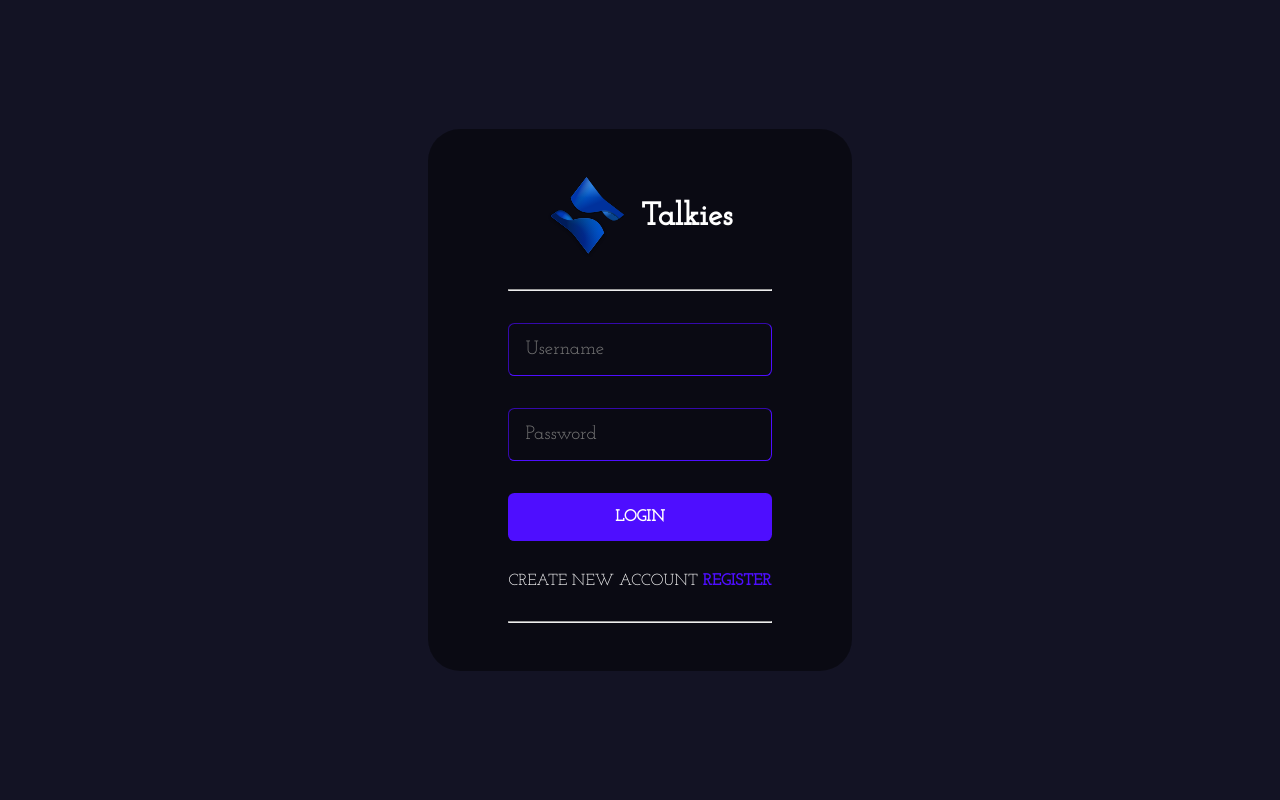
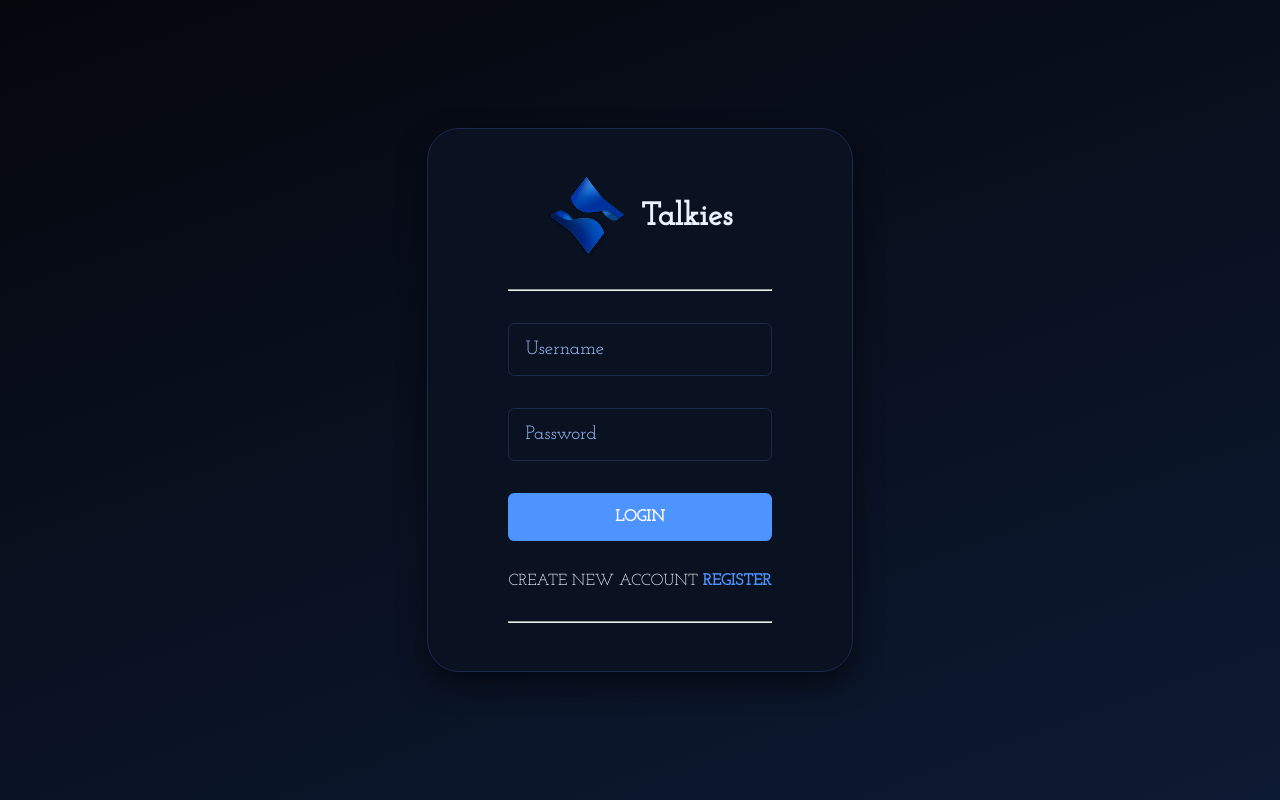
Before and after one commit to Shubhithebeast/Talkies, a React (Create React App) app in the folder client/: page /login in a window 1280 px wide. Built offline with nearby package versions, Linux system fonts and the light colour scheme.

Commit message:
fix: update theme handling and improve UI components across the application

```diff
--- a/client/src/components/ChatInput.jsx
+++ b/client/src/components/ChatInput.jsx
@@ -3,8 +3,10 @@
 import { IoMdSend} from "react-icons/io";
 import { BsEmojiSmileFill} from "react-icons/bs";
 import Picker from "emoji-picker-react";
+import { useTheme } from '../context/ThemeContext';
 
 const ChatInput = ({handleSendMsg}) => {
+    const { theme } = useTheme();
     const [showEmojiPicker,setShowEmojiPicker] = useState(false);
     const [msg,setMsg] = useState("");
     const emojiPickerRef = useRef(null);
@@ -46,7 +48,7 @@
     }, []);
 
   return (
-    <Container>
+    <Container theme={theme}>
         <div className='button-container'>
             <div className='emoji' ref={emojiPickerRef}>
                 <BsEmojiSmileFill  onClick={handleEmojiPickerToggle} />
@@ -67,39 +69,43 @@
 }
 
 const Container =styled.div`
-    display:grid;
-    grid-template-columns: 5% 95%;
+    display:flex;
     align-items: center;
-    background-color:#080420;
-    padding:0 2rem;
-    padding-bottom:0.3rem;
+    gap: 0.8rem;
+    background-color:${props => props.theme.inputBarBg};
+    padding:0.7rem 1rem;
+    border-top: 1px solid ${props => props.theme.border};
 
     @media screen and (min-width: 720px) and (max-width:1080px){
-            padding:0rem 1rem;
-            gap:1rem;
-        }
+        padding:0.6rem 0.8rem;
+        gap:0.6rem;
+    }
 
     .button-container{
         display:flex;
         align-items:center;
-        color:white;
-        gap:1rem;
+        justify-content: center;
+        width: 2.5rem;
+        flex-shrink: 0;
+
         .emoji{
             position:relative;
             transition:0.5s transform ease;
+
             svg{
                 font-size:1.5rem;
-                color:yellow;
+                color:#facc15;
                 cursor:pointer;
             }
+
             &:hover{
-                transform: scale(1.2);
+                transform: scale(1.08);
             }
 
             .EmojiPickerReact{
                 position:absolute;
                 bottom: 3rem;
-                box-shadow: 0 5px 10px #9a86f3;
+                box-shadow: 0 8px 18px ${props => props.theme.shadow};
 
                 .epr-emoji-category-label {
                     font-size: 0.85rem;
@@ -122,55 +128,69 @@
     }
     .input-container{
         width:100%;
+        min-width: 0;
         border-radius:2rem;
         display:flex;
         align-items:center;
-        gap:2rem;
-        background-color:#ffffff34;
+        gap:0.5rem;
+        padding: 0.3rem 0.35rem 0.3rem 0.9rem;
+        background-color:${props => props.theme.inputInnerBg};
+        border: 1px solid ${props => props.theme.border};
+
         input{
-            width:90%;
-            ${'' /* height:60%; */}
+            width:100%;
+            min-width: 0;
             background-color:transparent;
-            color:white;
+            color:${props => props.theme.inputText};
             border:none;
-            padding:0.8rem 1rem;
-            font-size:1.3rem;
+            padding:0.5rem 0.2rem;
+            font-size:1.1rem;
+
+            &::placeholder{
+                color: ${props => props.theme.textSecondary};
+                opacity: 0.9;
+            }
+
             &::selection{
-                background-color:#9a86f3;
+                background-color:${props => props.theme.primaryLight};
+                color: #fff;
             }
+
             &:focus{
                 outline:none;
             }
         }
+
         button{
-            padding:0.3rem 1.7rem;
-            border-radius:2rem;
+            width: 2.6rem;
+            height: 2.6rem;
+            flex-shrink: 0;
+            border-radius:50%;
             display:flex;
             justify-content:center;
             align-items:center;
-            background-color:#9a86f3;
+            background-color:${props => props.theme.sendBtnBg};
+            box-shadow: 0 4px 10px ${props => props.theme.shadow};
             border:none;
             cursor:pointer;
+            transition: transform 0.2s ease, background-color 0.2s ease;
 
             @media screen and (min-width: 720px) and (max-width:1080px){
-                padding:0.3rem 1rem;
-                svg{
-                    font-size:1rem;
-                 }
+                width: 2.35rem;
+                height: 2.35rem;
             }
 
             svg{
-                font-size:1rem;
+                font-size:1.1rem;
                 color:white;
-                 transition:transform 0.5s ease;
+                margin-left: 0.1rem;
+            }
             &:hover{
-                transform: scale(0.3);
+                background-color: ${props => props.theme.sendBtnHover};
+                transform: translateY(-1px);
             }
-            }
-
         }
     }
-
 `
 
 export default ChatInput
--- a/client/src/components/ThemeToggle.jsx
+++ b/client/src/components/ThemeToggle.jsx
@@ -39,7 +39,7 @@
   justify-content: center;
   cursor: pointer;
   transition: all 0.3s ease;
-  color: white;
+  color: ${props => props.theme.messageSentText};
   box-shadow: 0 2px 8px ${props => props.theme.shadow};
 
   &:hover {
--- a/client/src/components/Welcome.jsx
+++ b/client/src/components/Welcome.jsx
@@ -27,7 +27,7 @@
     justify-content:center;
     align-items:center;
     flex-direction:column;
-    background-color: ${props => props.theme.chatBg};
+    background: linear-gradient(160deg, ${props => props.theme.chatBg}, ${props => props.theme.containerBg});
     color: ${props => props.theme.text};
 
     img{
@@ -44,6 +44,7 @@
     h3{
         line-height:2rem;
         color: ${props => props.theme.textSecondary};
+        font-weight: 500;
     }
 `
 
--- a/client/src/context/ThemeContext.jsx
+++ b/client/src/context/ThemeContext.jsx
@@ -4,40 +4,52 @@
 
 export const lightTheme = {
   name: 'light',
-  background: '#e8eaed',
-  containerBg: '#f0f2f5',
-  text: '#111827',
-  textSecondary: '#6b7280',
-  primary: '#7c3aed',
-  primaryLight: '#a78bfa',
-  secondary: '#10b981',
-  chatBg: '#ebedef',
-  messageSent: '#7c3aed',
-  messageReceived: '#dfe1e5',
+  background: '#b3d1ff',
+  containerBg: '#99c2ff',
+  text: '#003380',
+  textSecondary: '#0047b3',
+  primary: '#005ce6',
+  primaryLight: '#1a75ff',
+  secondary: '#3385ff',
+  chatBg: '#80b3ff',
+  messageSent: '#0052cc',
+  messageReceived: '#99c2ff',
   messageSentText: '#ffffff',
-  messageReceivedText: '#111827',
-  border: '#c4c7cc',
-  hover: '#dcdee1',
-  shadow: 'rgba(0, 0, 0, 0.1)',
+  messageReceivedText: '#003380',
+  border: '#66a3ff',
+  hover: '#b3d1ff',
+  shadow: 'rgba(0, 61, 153, 0.22)',
+  inputBarBg: '#3385ff',
+  inputInnerBg: '#80b3ff',
+  inputText: '#003380',
+  sendBtnBg: '#005ce6',
+  sendBtnHover: '#0066ff',
+  danger: '#0052cc',
 };
 
 export const darkTheme = {
   name: 'dark',
-  background: '#0f0f23',
-  containerBg: '#1a1a2e',
-  text: '#ffffff',
-  textSecondary: '#b0b0b0',
-  primary: '#7c3aed',
-  primaryLight: '#a78bfa',
-  secondary: '#10b981',
-  chatBg: '#16213e',
-  messageSent: '#7c3aed',
-  messageReceived: '#2a2a4e',
+  background: '#05070d',
+  containerBg: '#0a1120',
+  text: '#eaf2ff',
+  textSecondary: '#99c2ff',
+  primary: '#4d94ff',
+  primaryLight: '#66a3ff',
+  secondary: '#3385ff',
+  chatBg: '#0d1a33',
+  messageSent: '#005ce6',
+  messageReceived: '#101a2d',
   messageSentText: '#ffffff',
-  messageReceivedText: '#ffffff',
-  border: '#2a2a4e',
-  hover: '#252547',
-  shadow: 'rgba(0, 0, 0, 0.3)',
+  messageReceivedText: '#eaf2ff',
+  border: '#1a2a4d',
+  hover: '#162441',
+  shadow: 'rgba(0, 0, 0, 0.6)',
+  inputBarBg: '#060b14',
+  inputInnerBg: '#13203a',
+  inputText: '#eaf2ff',
+  sendBtnBg: '#4d94ff',
+  sendBtnHover: '#66a3ff',
+  danger: '#005ce6',
 };
 
 export const ThemeProvider = ({ children }) => {
--- a/client/src/pages/Login.jsx
+++ b/client/src/pages/Login.jsx
@@ -5,8 +5,10 @@
 import { toast,ToastContainer } from 'react-toastify'
 import axios from 'axios'
 import {loginRoute} from '../utils/APIRoutes';
+import { useTheme } from '../context/ThemeContext';
 
 const Login = () => {
+  const { theme } = useTheme();
 
   const navigate = useNavigate();
 
@@ -19,7 +21,7 @@
     autoClose:8000,
     pauseOnHover:true,
     draggable:true,
-    theme:"dark"
+    theme: theme.name === "dark" ? "dark" : "light"
   }
 
   useEffect(()=>{
@@ -72,7 +74,7 @@
 
   return (
     <>
-      <FormContainer>
+      <FormContainer theme={theme}>
         <form onSubmit={(event) => handleSubmit(event)}>
           <div className='brand'>
             <img src={Logo} alt="Logo" />
@@ -84,8 +86,8 @@
           <input type='password' placeholder='Password' name='password' onChange={(event)=> handleChange(event)} />
 
           <button type="submit">Login</button>
-        <span>Create new Account <Link to="/register">Register</Link></span><hr/>
-
+          <span>Create new Account <Link to="/register">Register</Link></span>
+          <hr/>
         </form>
       </FormContainer>
       <ToastContainer/>
@@ -94,7 +96,7 @@
 }
 
 const FormContainer = styled.div`
- background-color:#131324;
+ background: linear-gradient(160deg, ${props => props.theme.background}, ${props => props.theme.chatBg});
  height:100vh;
  width:100vw;
  display:flex;
@@ -112,7 +114,7 @@
     height:5rem;
   }
   h1{
-    color:white;
+    color:${props => props.theme.text};
   }
  }
 
@@ -120,7 +122,9 @@
   display:flex;
   flex-direction:column;
   gap:2rem;
-  background-color:#00000076;
+  background-color:${props => props.theme.containerBg};
+  border:1px solid ${props => props.theme.border};
+  box-shadow: 0 12px 28px ${props => props.theme.shadow};
   border-radius:2rem;
   padding: 3rem 5rem;
  }
@@ -128,20 +132,23 @@
  input{
   background-color:transparent;
   padding:1rem;
-  border:0.1rem inset #4e0eff;
+  border:0.1rem solid ${props => props.theme.border};
   border-radius:0.4rem;
-  color:white;
+  color:${props => props.theme.text};
   width:100%;
   font-size:1.2rem;
+  &::placeholder{
+    color:${props => props.theme.textSecondary};
+  }
   &:focus{
-    border: 0.18rem outset #4e0eff;
+    border: 0.12rem solid ${props => props.theme.primary};
     outline:none;
   }
 
  }
 
  button{
-  background-color:#4e0eff;
+  background-color:${props => props.theme.primary};
   color:white;
   padding: 1rem 2rem;
   border:none;
@@ -153,18 +160,19 @@
   text-transform:uppercase;
   transition: 0.5s transform ease-in-out;
   &:hover{
-      ${'' /* background-color:#541bf0d2; */}
+      background-color:${props => props.theme.primaryLight};
       transform:scale(1.05);
   }
  }
 
  span{
-  color:white;
+  color:${props => props.theme.text};
   text-transform:uppercase;
   a{
-  color:#4e0eff;
+    color:${props => props.theme.primary};
     text-decoration:none;
-  font-weight:bold
+    font-weight:bold;
+  }
  }
 
 `;
--- a/client/src/pages/Register.jsx
+++ b/client/src/pages/Register.jsx
@@ -5,8 +5,10 @@
 import {ToastContainer,toast} from "react-toastify";
 import axios from "axios";
 import { registerRoute } from '../utils/APIRoutes';
+import { useTheme } from '../context/ThemeContext';
 
 const Register = () => {
+  const { theme } = useTheme();
   const navigate = useNavigate();
   const [values,setValues] = useState({
     username:"",email:"",password:"",confirmPassword:""
@@ -18,7 +20,7 @@
       autoClose:8000,
       pauseOnHover:true,
       draggable:true,
-      theme: "dark",
+      theme: theme.name === "dark" ? "dark" : "light",
 
   }
 
@@ -93,7 +95,7 @@
 
   return (
     <>
-      <FormContainer>
+      <FormContainer theme={theme}>
         <form onSubmit={(e)=>handleSubmit(e)}>
           <div className='brand'>
             <img src={Logo} alt="Logo" />
@@ -126,7 +128,7 @@
   justify-content:center;
   gap:1rem;
   align-items:center;
-  background-color:#131324;
+  background: linear-gradient(160deg, ${props => props.theme.background}, ${props => props.theme.chatBg});
 
   .brand{
     display:flex;
@@ -137,7 +139,7 @@
       height:5rem;
     }
     h1{
-      color:white;
+      color:${props => props.theme.text};
     }
   }
 
@@ -145,7 +147,9 @@
     display:flex;
     flex-direction:column;
     gap:2rem;
-    background-color:#00000076;
+    background-color:${props => props.theme.containerBg};
+    border:1px solid ${props => props.theme.border};
+    box-shadow: 0 12px 28px ${props => props.theme.shadow};
     border-radius:2rem;
     padding:3rem 5rem;
 
@@ -154,19 +158,22 @@
   input{
     background-color:transparent;
     padding:1rem;
-    border:0.1rem inset #4e0eff;
+    border:0.1rem solid ${props => props.theme.border};
     border-radius:0.4rem;
-    color:white;
+    color:${props => props.theme.text};
     width:100%;
     font-size:1.2rem;
+    &::placeholder{
+      color:${props => props.theme.textSecondary};
+    }
     &:focus{
-      border: 0.18rem outset #4e0eff;
+      border: 0.12rem solid ${props => props.theme.primary};
       outline:none;
     }
   }
 
   button{
-    background-color:#4e0eff;
+    background-color:${props => props.theme.primary};
     color: white;
     padding: 1rem 2rem;
     border:none;
@@ -176,17 +183,17 @@
     font-size:1rem;
     transition: 0.5s transform ease-in-out;
     &:hover{
-        ${'' /* background-color:#541bf0d2; */}
+        background-color:${props => props.theme.primaryLight};
         transform:scale(1.05);
     }
 
   }
 
   span{
-    color:white;
+    color:${props => props.theme.text};
     text-transform:uppercase;
     a{
-      color:#4e0eff;
+      color:${props => props.theme.primary};
       text-decoration:none;
       font-weight:bold;
     }
--- a/client/src/pages/SetAvatar.jsx
+++ b/client/src/pages/SetAvatar.jsx
@@ -4,10 +4,11 @@
 import loader from '../assets/loader.gif'
 import styled from 'styled-components';
 import axios from 'axios';
-import {Buffer} from 'buffer';
 import { setAvatarRoute } from '../utils/APIRoutes';
+import { useTheme } from '../context/ThemeContext';
 
 const SetAvatar = () => {
+    const { theme } = useTheme();
 
     console.log("base url: ", process.env.REACT_APP_BASE_URL);
     const api = `${process.env.REACT_APP_BASE_URL}/api/avatar`;
@@ -22,7 +23,7 @@
         autoClose:8000,
         pauseOnHover:true,
         draggable:true,
-        theme:"dark",
+        theme: theme.name === "dark" ? "dark" : "light",
     }
 
     const setProfilePicture =  async () =>{
@@ -81,11 +82,11 @@
         <>
         {
             isLoading ? (
-                <Container>
+                <Container theme={theme}>
                     <img src={loader} alt="loader" className='loader'/>
                 </Container>
             ):(
-                <Container>
+                <Container theme={theme}>
                     <div className="title-container">
                         <h1>Pick an avatar for your profile picture</h1>
                     </div>
@@ -112,7 +113,6 @@
                     <button className="submit-btn" onClick={setProfilePicture}>
                         Set as Profile Picture
                     </button>
-
                 </Container>
         )}
             <ToastContainer/>
@@ -126,13 +126,13 @@
     align-items:center;
     flex-direction:column;
     gap:4rem;
-    background-color:#131324;
+    background: linear-gradient(160deg, ${props => props.theme.background}, ${props => props.theme.chatBg});
     width:100vw;
     height:100vh;
 
     .title-container{
         h1{
-            color:white;
+            color:${props => props.theme.text};
         }
     }
     .loader {
@@ -144,7 +144,7 @@
         gap:2rem;
 
         .avatar{
-            border:0.4rem dotted transparent;
+            border:0.28rem solid transparent;
             padding:0.4rem;
             border-radius:5rem;
             display:flex;
@@ -157,16 +157,17 @@
             }
         }
         .selected{
-            border:0.4rem groove #4e0eff;
+            border:0.28rem solid ${props => props.theme.primary};
+            box-shadow: 0 8px 16px ${props => props.theme.shadow};
         }
     }
 
 
     .submit-btn{
-        background-color: #4e0eff;
+        background-color: ${props => props.theme.primary};
         color:white;
         padding:1rem 2rem;
-        border:none;
+        border:1px solid ${props => props.theme.primaryLight};
         font-weight:bolder;
         font-stretch: expanded;
         cursor:pointer;
@@ -175,7 +176,7 @@
         text-transform:uppercase;
         transition: 0.5s transform ease-in-out;
         &:hover{
-            ${'' /* background-color:#541bf0d2; */}
+            background-color: ${props => props.theme.primaryLight};
             transform:scale(1.05);
         }
 
```
Also changed, not shown: client/src/components/ChatContainer.jsx (+12 -16 lines), client/src/components/Contacts.jsx (+18 -14 lines), client/src/components/Logout.jsx (+6 -8 lines), client/src/pages/Chat.jsx (+12 -6 lines), 2 other files (tests, documents, lock files or other folders). Lines whose indentation alone changed are shown as unchanged.
